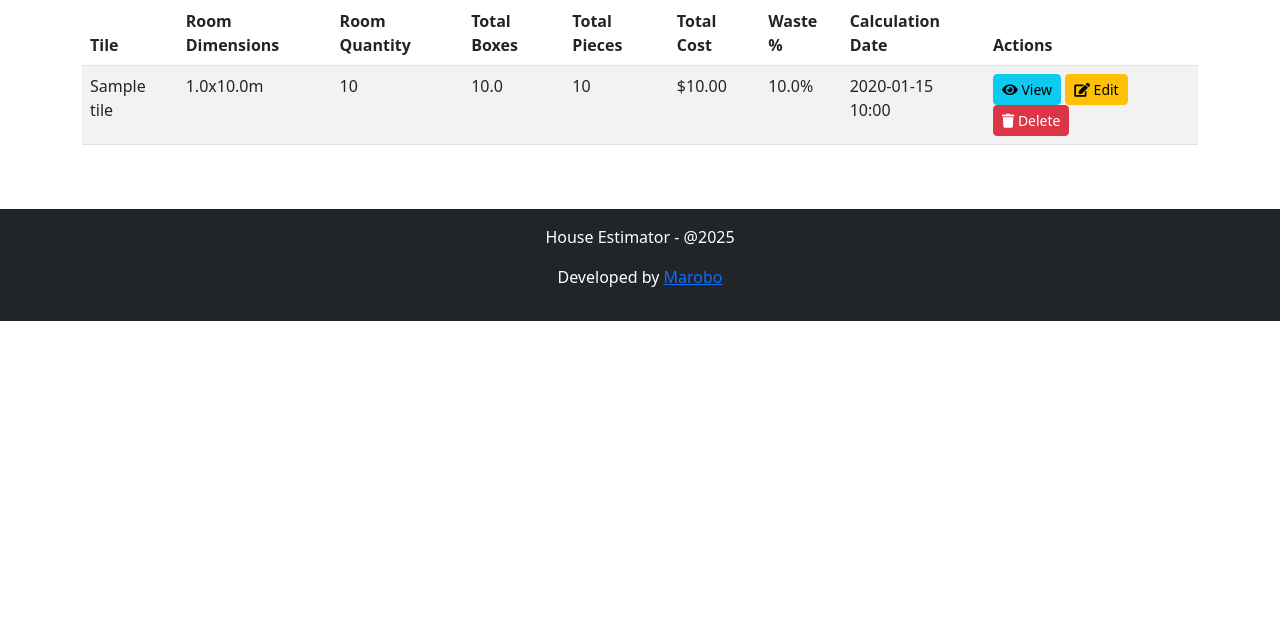
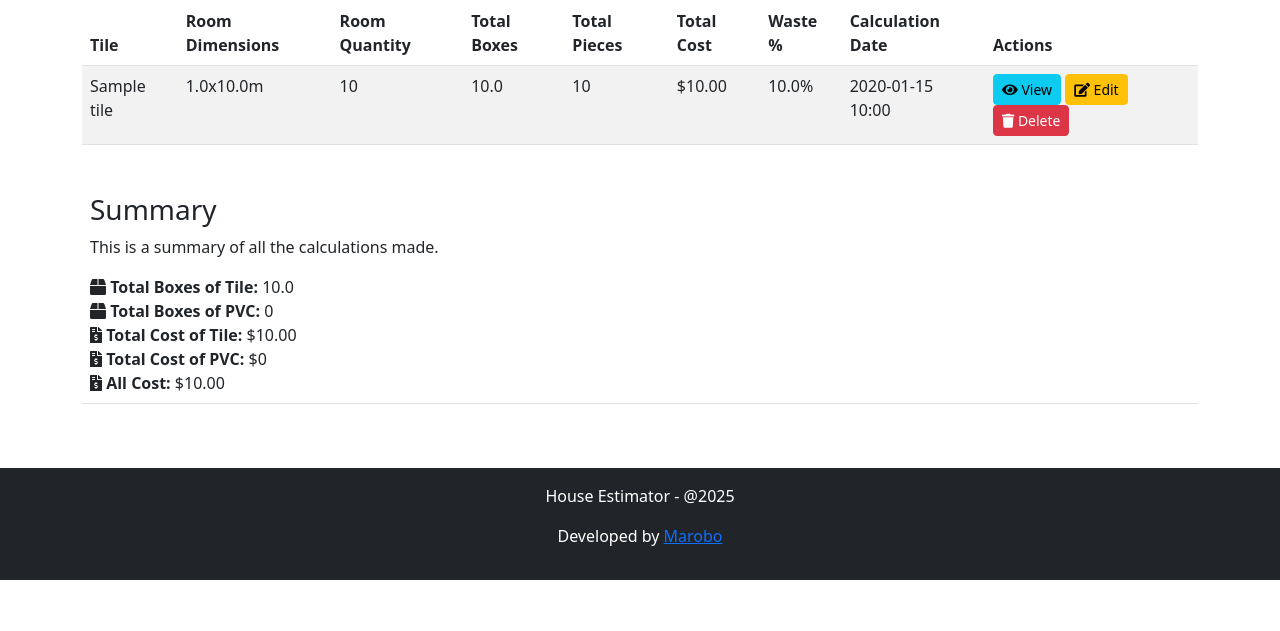
Before and after one commit to marobo/house_estimator, a Django app: page /tile-calculations/ in a window 1280 px wide. Shown: the part 169-800 px from the top of the page. Run offline with Django 5.2, Linux system fonts and the light colour scheme; a user stored in the database is signed in; tables that the repository leaves empty hold one stand-in row (values such as "Sample post").

Commit message:
adde user and summary of calculation

```diff
--- a/materiais/admin.py
+++ b/materiais/admin.py
@@ -7,7 +7,7 @@ from .models import (
 
 @admin.register(Tile)
 class TileAdmin(admin.ModelAdmin):
-    list_display = ('name', 'length', 'width', 'pieces_per_box', 'price_per_box')
+    list_display = ('name', 'type', 'length', 'width', 'pieces_per_box', 'price_per_box', 'waste_percentage')
     search_fields = ('name',)
 
 
@@ -19,7 +19,7 @@ class TileCalculationAdmin(admin.ModelAdmin):
 
 @admin.register(Plywood)
 class PlywoodAdmin(admin.ModelAdmin):
-    list_display = ('name', 'length', 'width', 'price_per_sheet')
+    list_display = ('name', 'length', 'width', 'price_per_sheet', 'waste_percentage')
     search_fields = ('name',)
 
 
--- a/materiais/forms.py
+++ b/materiais/forms.py
@@ -9,11 +9,12 @@ class TileForm(forms.ModelForm):
     class Meta:
         model = Tile
         fields = [
-            'name', 'length', 'width', 'pieces_per_box',
+            'name', 'type', 'length', 'width', 'pieces_per_box',
             'price_per_box', 'waste_percentage'
         ]
         widgets = {
             'name': forms.TextInput(attrs={'class': 'form-control'}),
+            'type': forms.Select(attrs={'class': 'form-control'}),
             'length': forms.NumberInput(attrs={'class': 'form-control'}),
             'width': forms.NumberInput(attrs={'class': 'form-control'}),
             'pieces_per_box': forms.NumberInput(attrs={'class': 'form-control'}),
--- a/materiais/models.py
+++ b/materiais/models.py
@@ -1,10 +1,16 @@
 from django.db import models
 from django.core.validators import MinValueValidator, MaxValueValidator
 import math
+from django.contrib.auth.models import User
 
 
 class Tile(models.Model):
+    TILE_TYPE_CHOICES = [
+        ('tile', 'Tile'),
+        ('pvc', 'PVC'),
+    ]
     name = models.CharField(max_length=100)
+    type = models.CharField(max_length=10, choices=TILE_TYPE_CHOICES, default='tile')
     length = models.FloatField(help_text="Length in centimeters", validators=[MinValueValidator(0)])
     width = models.FloatField(help_text="Width in centimeters", validators=[MinValueValidator(0)])
     pieces_per_box = models.IntegerField(validators=[MinValueValidator(1)])
@@ -37,6 +43,7 @@ class Tile(models.Model):
 
 
 class TileCalculation(models.Model):
+    user = models.ForeignKey(User, on_delete=models.CASCADE)
     tile = models.ForeignKey(Tile, on_delete=models.CASCADE)
     room_length = models.FloatField(help_text="Room length in meters")
     room_width = models.FloatField(help_text="Room width in meters")
@@ -81,6 +88,7 @@ class Plywood(models.Model):
 
 
 class PlywoodCalculation(models.Model):
+    user = models.ForeignKey(User, on_delete=models.CASCADE)
     plywood = models.ForeignKey(Plywood, on_delete=models.CASCADE)
     room_length = models.FloatField(help_text="Room length in meters")
     room_width = models.FloatField(help_text="Room width in meters")
--- a/materiais/templates/materiais/tile_calculation_list.html
+++ b/materiais/templates/materiais/tile_calculation_list.html
@@ -27,6 +27,7 @@
             </tr>
         </thead>
         <tbody>
+        {% if calculations %}
             {% for calculation in calculations %}
             <tr>
                 <td>{{ calculation.tile.name }}</td>
@@ -43,11 +44,28 @@
                     <a href="{% url 'materiais:tile_calculation_delete' calculation.pk %}" class="btn btn-sm btn-danger"><i class="fas fa-trash"></i> Delete</a>
                 </td>
             </tr>
-            {% empty %}
+            {% endfor %}
+            <tr>
+                <td colspan="9" class="pt-5">
+                    <h3>Summary</h3>
+                    <p>This is a summary of all the calculations made.</p>
+                    <i class="fas fa-box"></i>
+                    <strong>Total Boxes of Tile:</strong> {{ total_tile_boxes }}<br>
+                    <i class="fas fa-box"></i>
+                    <strong>Total Boxes of PVC:</strong> {{ total_pvc_boxes }}<br>
+                    <i class="fas fa-file-invoice-dollar"></i>
+                    <strong>Total Cost of Tile:</strong> ${{ total_tile_cost }}<br>
+                    <i class="fas fa-file-invoice-dollar"></i>
+                    <strong>Total Cost of PVC:</strong> ${{ total_pvc_cost }}<br>
+                    <i class="fas fa-file-invoice-dollar"></i>
+                    <strong>All Cost:</strong> ${{ total_cost }}
+                </td>
+            </tr>
+        {% else %}
             <tr>
                 <td colspan="9" class="text-center">No calculations found. Create your first calculation!</td>
             </tr>
-            {% endfor %}
+        {% endif %}
         </tbody>
     </table>
 </div>
--- a/materiais/views.py
+++ b/materiais/views.py
@@ -50,12 +50,34 @@ class TileCalculationListView(ListView):
     context_object_name = 'calculations'
     ordering = ['-calculation_date']
 
+    def get_queryset(self):
+        qs = super().get_queryset()
+        if self.request.user.is_authenticated:
+            return qs.filter(user=self.request.user)
+        return qs.none()
 
-class TileCalculationCreateView(CreateView):
+    def get_context_data(self, **kwargs):
+        context = super().get_context_data(**kwargs)
+        calculations = context['calculations']
+        tile_calcs = [c for c in calculations if c.tile.type == 'tile']
+        pvc_calcs = [c for c in calculations if c.tile.type == 'pvc']
+        context['total_tile_boxes'] = sum(c.total_boxes for c in tile_calcs)
+        context['total_tile_cost'] = sum(c.total_cost for c in tile_calcs)
+        context['total_pvc_boxes'] = sum(c.total_boxes for c in pvc_calcs)
+        context['total_pvc_cost'] = sum(c.total_cost for c in pvc_calcs)
+        context['total_cost'] = sum(calc.total_cost for calc in calculations)
+        return context
+
+
+class TileCalculationCreateView(LoginRequiredMixin, CreateView):
     model = TileCalculation
     form_class = TileCalculationForm
     template_name = 'materiais/tile_calculation_form.html'
     success_url = reverse_lazy('materiais:tile_calculation_list')
+
+    def form_valid(self, form):
+        form.instance.user = self.request.user
+        return super().form_valid(form)
 
 
 class TileCalculationUpdateView(LoginRequiredMixin, UpdateView):
@@ -82,6 +104,20 @@ class PlywoodListView(ListView):
     model = Plywood
     template_name = 'materiais/plywood_list.html'
     context_object_name = 'plywoods'
+
+    def get_queryset(self):
+        qs = super().get_queryset()
+        if self.request.user.is_authenticated:
+            return qs.filter(user=self.request.user)
+        return qs.none()
+
+    def get_context_data(self, **kwargs):
+        context = super().get_context_data(**kwargs)
+        plywoods = context['plywoods']
+        context['total_plywood_sheet'] = sum(c.total_sheets for c in plywoods)
+        context['total_plywood_cost'] = sum(c.total_cost for c in plywoods)
+        context['total_cost'] = sum(calc.total_cost for calc in plywoods)
+        return context
 
 
 class PlywoodCreateView(CreateView):
@@ -118,7 +154,7 @@ class PlywoodCalculationListView(ListView):
     ordering = ['-calculation_date']
 
 
-class PlywoodCalculationCreateView(CreateView):
+class PlywoodCalculationCreateView(LoginRequiredMixin, CreateView):
     model = PlywoodCalculation
     form_class = PlywoodCalculationForm
     template_name = 'materiais/plywood_calculation_form.html'
```
Also changed, not shown: materiais/templates/materiais/plywood_calculation_list.html (+16 -2 lines), materiais/templates/materiais/tile_form.html (+10 -0 lines), materiais/migrations/0001_initial.py.
